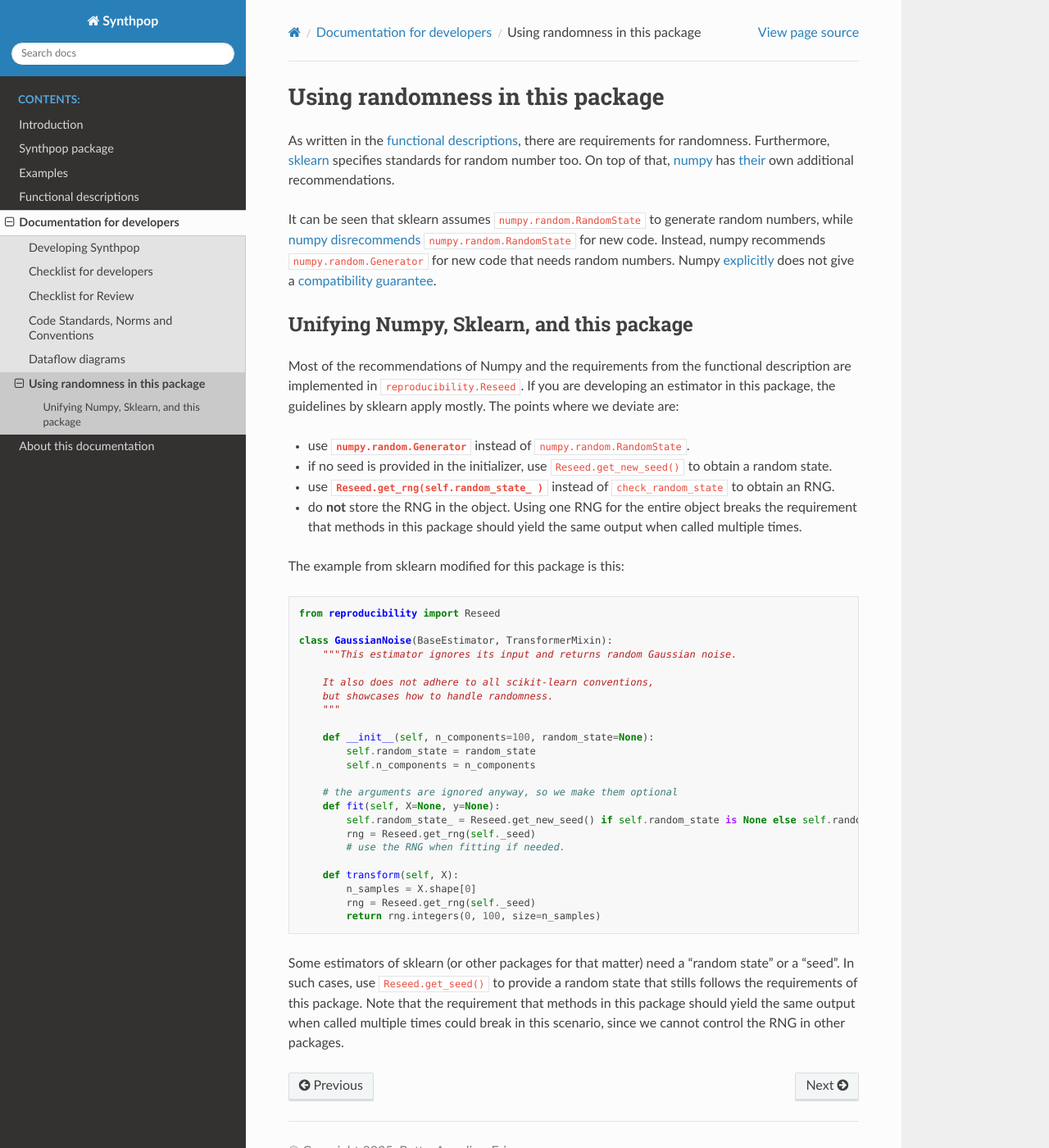
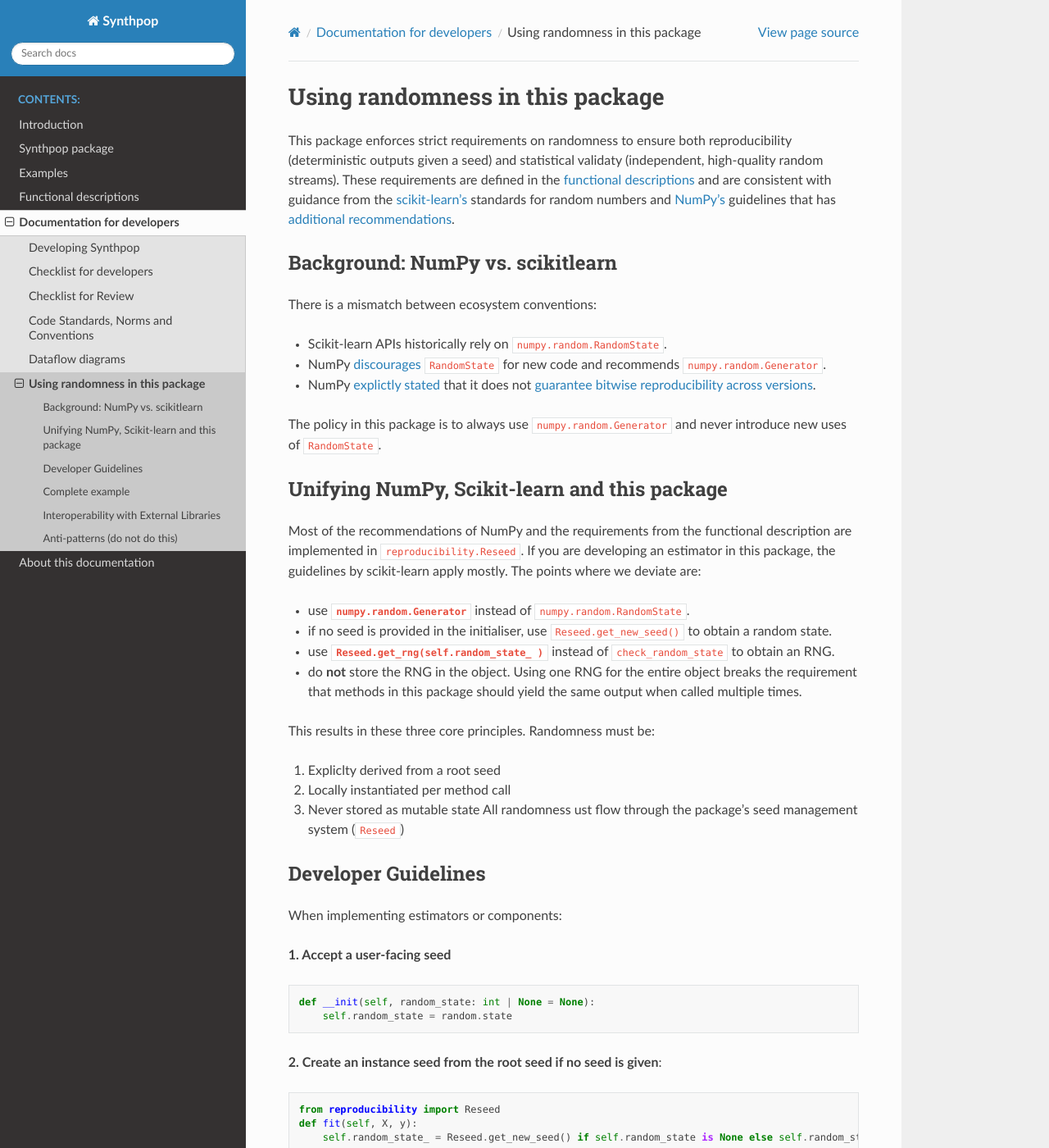
Before and after one commit to duonl/synthpop-py, a Sphinx documentation site: the page built from docs/source/developer/randomness.md, in a window 1280 px wide and 1400 px high. Shown: the whole window at 82% size. Built offline with Sphinx 7.4.7 and the Read the Docs theme 3.1.0, drawn with Linux system fonts in a browser that asks for light colours; some of the changed text lies outside the part shown.

Commit message:
Update randomness.md

````diff
--- a/docs/source/developer/randomness.md
+++ b/docs/source/developer/randomness.md
@@ -1,23 +1,62 @@
 # Using randomness in this package
 
-As written in the [functional descriptions](../functional%20descriptions/reproducibility.md), there are requirements for randomness.
-Furthermore, [sklearn](https://scikit-learn.org/stable/developers/develop.html#random-numbers) specifies standards for random number too.
-On top of that, [numpy](https://numpy.org/doc/stable/reference/random/generator.html) has [their](https://numpy.org/doc/stable/reference/random/bit_generators/index.html#seeding-and-entropy) own additional recommendations.
+This package enforces strict requirements on randomness to ensure both reproducibility (deterministic outputs given a seed) and statistical validaty (independent, high-quality random streams). These requirements are defined in the [functional descriptions](../functional%20descriptions/reproducibility.md) and are consistent with guidance from the
+[scikit-learn's](https://scikit-learn.org/stable/developers/develop.html#random-numbers) standards for random numbers and [NumPy's](https://numpy.org/doc/stable/reference/random/generator.html) guidelines that has [additional recommendations](https://numpy.org/doc/stable/reference/random/bit_generators/index.html#seeding-and-entropy).
 
-It can be seen that sklearn assumes `numpy.random.RandomState` to generate random numbers, while [numpy disrecommends](https://numpy.org/doc/stable/reference/random/legacy.html#numpy.random.RandomState) `numpy.random.RandomState` for new code.
-Instead, numpy recommends [`numpy.random.Generator`](https://numpy.org/doc/stable/reference/random/generator.html#numpy.random.Generator) for new code that needs random numbers. Numpy [explicitly](https://numpy.org/neps/nep-0019-rng-policy.html#nep19) does not give a [compatibility guarantee](https://numpy.org/doc/stable/reference/random/compatibility.html).
+## Background: NumPy vs. scikitlearn
+There is a mismatch between ecosystem conventions:
+- Scikit-learn APIs historically rely on `numpy.random.RandomState`.
+- NumPy [discourages](https://numpy.org/doc/stable/reference/random/legacy.html#numpy.random.RandomState) `RandomState` for new code and recommends [`numpy.random.Generator`](https://numpy.org/doc/stable/reference/random/generator.html#numpy.random.Generator).
+- NumPy [explictly stated](https://numpy.org/neps/nep-0019-rng-policy.html#nep19) that it does not [guarantee bitwise reproducibility across versions](https://numpy.org/doc/stable/reference/random/compatibility.html).
 
-## Unifying Numpy, Sklearn, and this package
+The policy in this package is to always use `numpy.random.Generator` and never introduce new uses of `RandomState`.
 
-Most of the recommendations of Numpy and the requirements from the functional description are implemented in  `reproducibility.Reseed`.
-If you are developing an estimator in this package, the guidelines by sklearn apply mostly. The points where we deviate are:
+## Unifying NumPy, Scikit-learn and this package
+
+Most of the recommendations of NumPy and the requirements from the functional description are implemented in `reproducibility.Reseed`.
+If you are developing an estimator in this package, the guidelines by scikit-learn apply mostly. The points where we deviate are:
 
 - use **`numpy.random.Generator`** instead of `numpy.random.RandomState`.
-- if no seed is provided in the initializer, use `Reseed.get_new_seed()` to obtain a random state.
+- if no seed is provided in the initialiser, use `Reseed.get_new_seed()` to obtain a random state.
 - use **`Reseed.get_rng(self.random_state_ )`** instead of `check_random_state` to obtain an RNG.
 - do **not** store the RNG in the object.
 Using one RNG for the entire object breaks the requirement that methods in this package should yield the same output when called multiple times.
 
+This results in these three core principles. Randomness must be:
+1. Expliclty derived from a root seed
+2. Locally instantiated per method call
+3. Never stored as mutable state
+All randomness ust flow through the package's seed management system (`Reseed`)
+
+## Developer Guidelines
+When implementing estimators or components:
+
+**1. Accept a user-facing seed**
+```python
+def __init(self, random_state: int | None = None):
+    self.random_state = random.state
+```
+**2. Create an instance seed from the root seed if no seed is given**:
+```python
+from reproducibility import Reseed
+def fit(self, X, y):
+    self.random_state_ = Reseed.get_new_seed() if self.random_state is None else self.random_state
+```
+This root seed is set at the beginning of the synthesis pipeline when creating a `Synthesiser` object.
+
+**3. Create RNGs on demand and do not store them**:
+```python
+def transform(self, X):
+    rng = Reseed.get_rng(self.random_state_)
+```
+
+**4. Never share RNGs across methods or components**:
+Each  method call must construct its own RNG. This guarantees that:
+```python
+estimator.transform(X) == estimator.transform(X)
+```
+
+## Complete example
 The example from sklearn modified for this package is this:
 ```python
 from reproducibility import Reseed
@@ -45,6 +84,24 @@ class GaussianNoise(BaseEstimator, TransformerMixin):
         return rng.integers(0, 100, size=n_samples)
 ```
 
-Some estimators of sklearn (or other packages for that matter) need a "random state" or a "seed".
-In such cases, use `Reseed.get_seed()` to provide a random state that stills follows the requirements of this package.
-Note that the requirement that methods in this package should yield the same output when called multiple times could break in this scenario, since we cannot control the RNG in other packages.
+## Interoperability with External Libraries
+Some libraries (including scikit-learn) expect a "random state" argument. In those cases, use `Reseed.get_seed()` to provide a random state that stills follows the requirements of this package. Note that passing randomness into external libraries may break this package's guarantee that repeated method calls produce identical outputs. This is unavoidable when delegating randomness outside the package. However, try to find an alternative that supports our package's guarantee.
+
+## Anti-patterns (do not do this)
+**Storing RNGS**
+```python
+self.rng = Reseed.get_rng(self.seed)
+```
+This breaks reproducibility across repeated calls.
+
+**Using global NumPy randomness**
+```python
+np.random.rand(...)
+```
+This bypasses the controlled randomness system.
+
+**Mixing `RandomState` and `Generator`**
+```python
+np.random.RandomState(...)
+```
+This leads to inconsistent and legacy behaviour.
````
